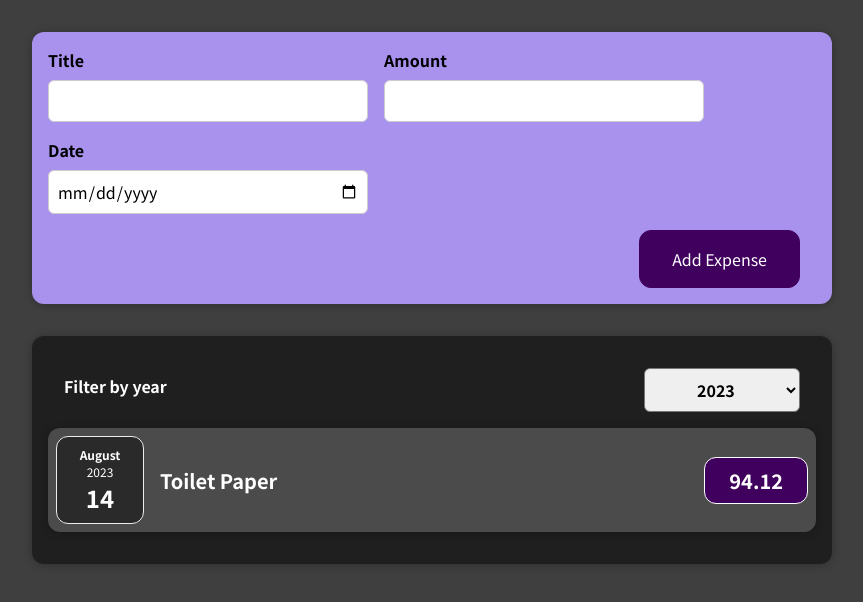
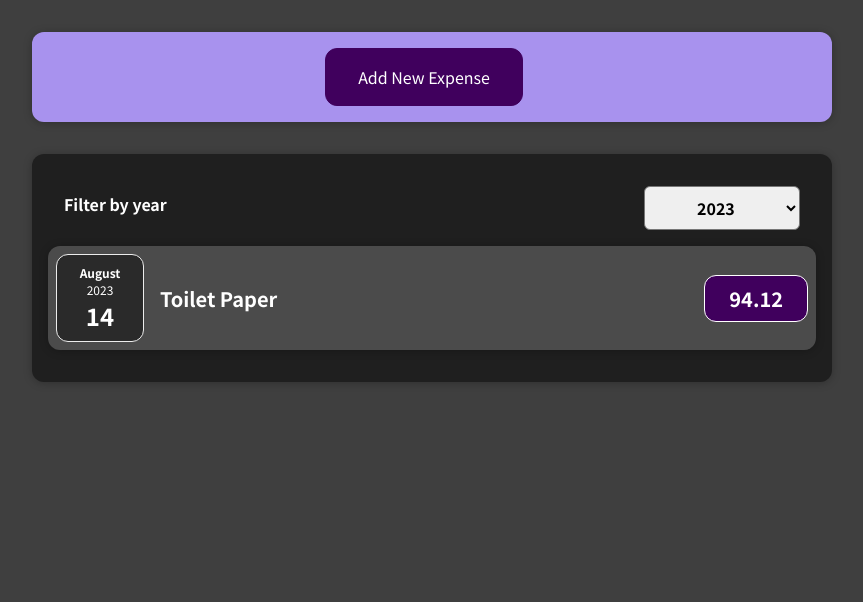
Before and after one commit to LeLu815/UdemyReactCourse, a React (Create React App) app: page / in a window 1280 px wide. Shown: the top 602 px of the page, without its empty margins (208-1071 px from the left). Built offline with nearby package versions, Linux system fonts and the light colour scheme.

Commit message:
230510 문제 해결

```diff
--- a/src/components/NewExpense/ExpenseForm.js
+++ b/src/components/NewExpense/ExpenseForm.js
@@ -6,6 +6,7 @@ const ExpenseForm = (props) => {
   const [enteredTitle, setEnteredTitle] = useState("");
   const [enteredAmount, setEnteredAmount] = useState("");
   const [enteredDate, setEnteredDate] = useState("");
+  const [isClicked, setIsClicked] = useState(0);
 
   const titleChangeHandler = (event) => {
     setEnteredTitle(event.target.value);
@@ -25,7 +26,6 @@ const ExpenseForm = (props) => {
       amount: enteredAmount,
       date: new Date(enteredDate),
     };
-    // console.log(expenseData);
     props.onSaveExpenseData(expenseData);
 
     setEnteredTitle("");
@@ -33,8 +33,17 @@ const ExpenseForm = (props) => {
     setEnteredDate("");
   };
 
-  return (
-    <form onSubmit={submitHandler}>
+  const changeExpenseForm = (event) => {
+    setIsClicked(Number(event.target.value));
+  };
+
+  let template =
+    isClicked === 0 ? (
+      <button className="" type="button" value={1} onClick={changeExpenseForm}>
+        Add New Expense
+      </button>
+    ) : (
+      <div>
         <div className="new-expense__controls">
           <div className="new-expense__control">
             <label>Title</label>
@@ -66,12 +75,60 @@ const ExpenseForm = (props) => {
           </div>
         </div>
         <div className="new-expense__actions">
+          <button
+            className=""
+            type="button"
+            value={0}
+            onClick={changeExpenseForm}
+          >
+            Cancel
+          </button>
           <button className="" type="submit">
             Add Expense
           </button>
         </div>
-    </form>
+      </div>
     );
+  return <form onSubmit={submitHandler}>{template}</form>;
+  // return (
+  //   <form onSubmit={submitHandler}>
+  //     <div className="new-expense__controls">
+  //       <div className="new-expense__control">
+  //         <label>Title</label>
+  //         <input
+  //           type="text"
+  //           onChange={titleChangeHandler}
+  //           value={enteredTitle}
+  //         ></input>
+  //       </div>
+  //       <div className="new-expense__control">
+  //         <label>Amount</label>
+  //         <input
+  //           type="number"
+  //           min="0.01"
+  //           step="0.01"
+  //           onChange={amountChangeHandler}
+  //           value={enteredAmount}
+  //         ></input>
+  //       </div>
+  //       <div className="new-expense__control">
+  //         <label>Date</label>
+  //         <input
+  //           type="date"
+  //           min="2023-5-1"
+  //           max="2023-12-31"
+  //           onChange={dateChangeHandler}
+  //           value={enteredDate}
+  //         ></input>
+  //       </div>
+  //     </div>
+  //     <div className="new-expense__actions">
+  //       <button className="" type="submit">
+  //         Add Expense
+  //       </button>
+  //     </div>
+  //   </form>
+  // );
 };
 
 export default ExpenseForm;
```
Lines whose indentation alone changed are shown as unchanged.
